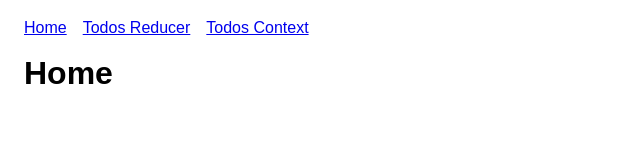
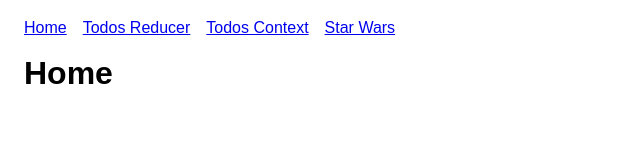
Before and after one commit to tsargent/react-state-management, a React (Create React App) app: page / in a window 1280 px wide. Shown: the top 160 px of the page, without its empty margins (0-640 px from the left). Built offline with nearby package versions, Linux system fonts and the light colour scheme.

Commit message:
add star wars screen

```diff
--- a/src/App.js
+++ b/src/App.js
@@ -5,6 +5,7 @@ import "./App.css";
 
 const TodosReducerElement = lazy(() => import('./screens/TodosReducer'));
 const TodosContextElement = lazy(() => import('./screens/TodosContext'));
+const StarWarsElement = lazy(() => import('./screens/StarWars'));
 
 const App = () => {
   return (
@@ -13,12 +14,14 @@ const App = () => {
         <Link to="/" className="nav-item">Home</Link>
         <Link to="/todos-reducer" className="nav-item">Todos Reducer</Link>
         <Link to="/todos-context" className="nav-item">Todos Context</Link>
+        <Link to="/star-wars" className="nav-item">Star Wars</Link>
       </nav>
       <main className="main">
         <Suspense fallback={<div>Loading...</div>}>
           <Routes>
             <Route path="/todos-reducer" element={<TodosReducerElement />} />
             <Route path="/todos-context" element={<TodosContextElement />} />
+            <Route path="/star-wars" element={<StarWarsElement />} />
             <Route path="/" element={<HomePage />} />
           </Routes>
         </Suspense>
--- /dev/null
+++ b/src/screens/StarWars.js
@@ -0,0 +1,11 @@
+import React from "react";
+
+const StarWarsScreen = () => {
+  return (
+    <div className="App">
+      <h1>Star Wars</h1>
+    </div>
+  );
+};
+
+export default StarWarsScreen
```
